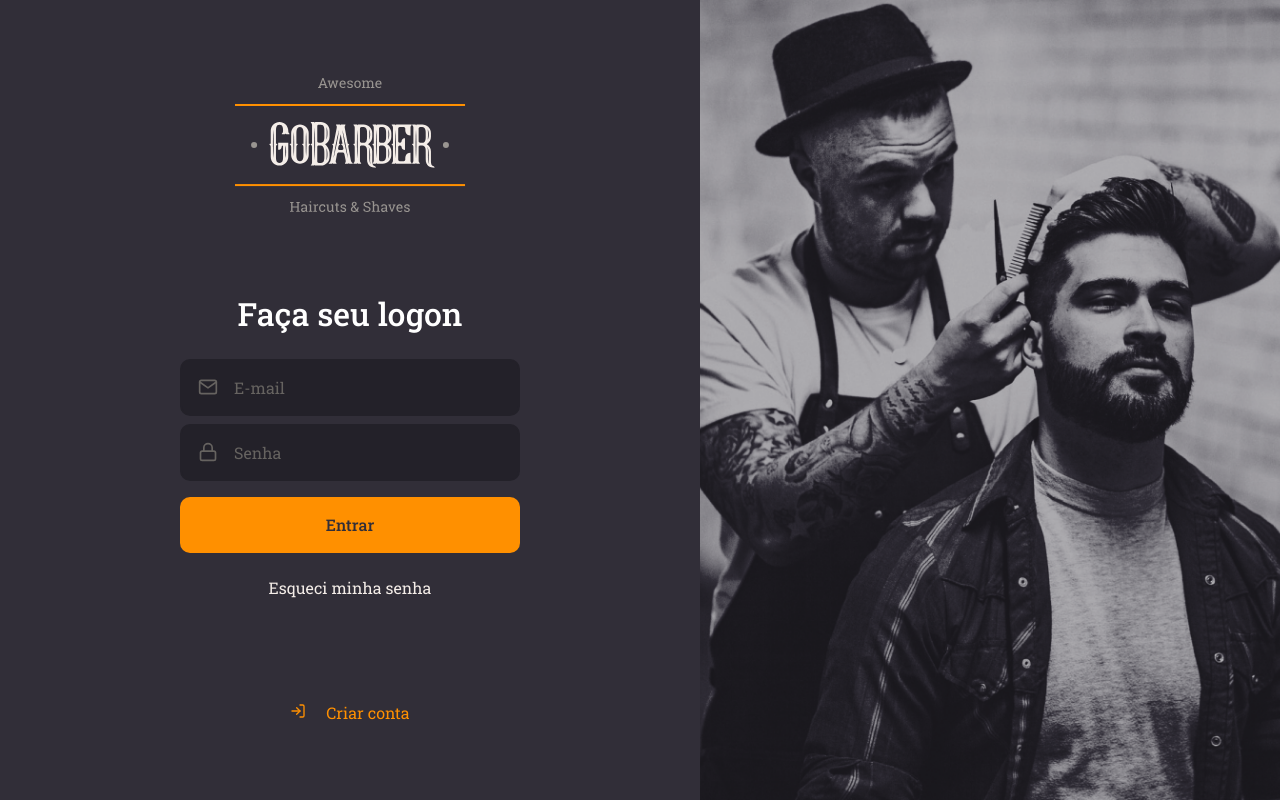
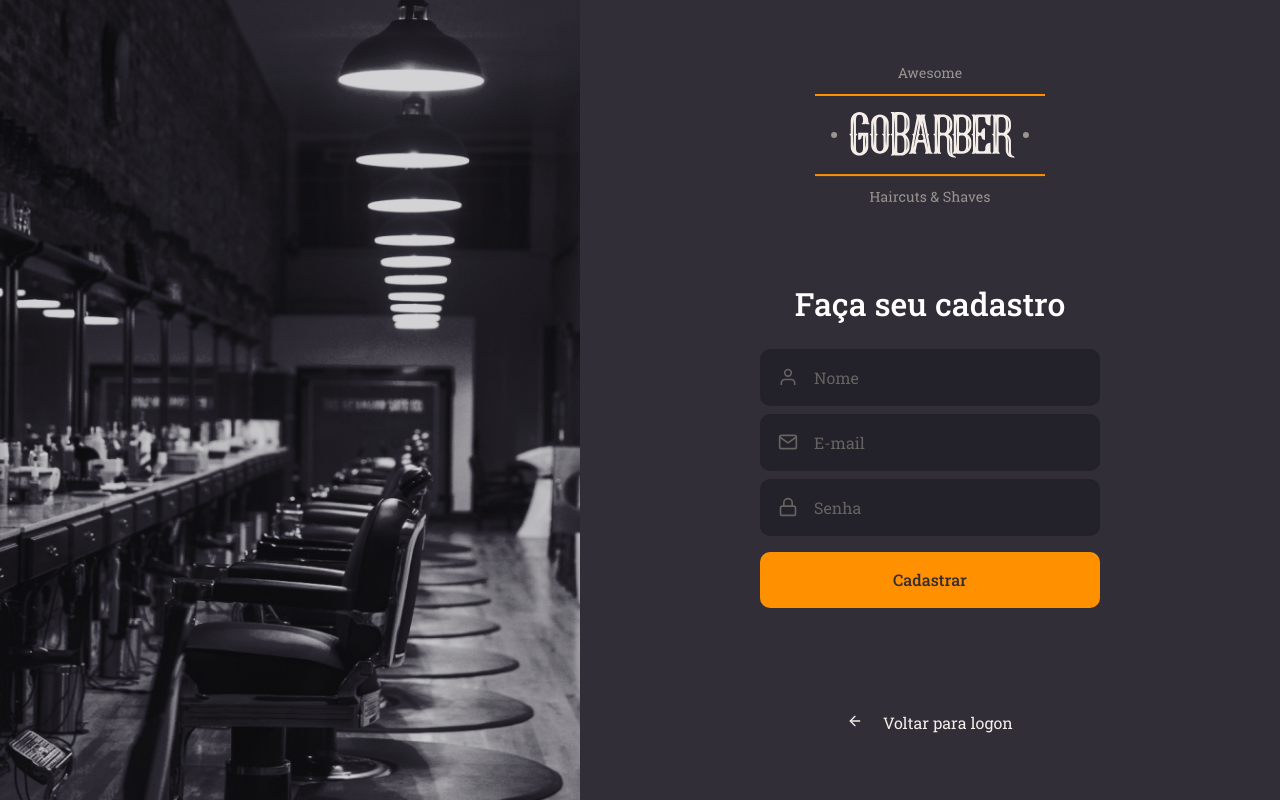
Before and after one commit to melogustavo/Application-Gobarber, a React (Create React App) app in the folder gobarber-frontend/: page /signup in a window 1280 px wide. Built offline with nearby package versions, Linux system fonts and the light colour scheme.

Commit message:
pagina de signup

```diff
--- a/gobarber-frontend/src/App.tsx
+++ b/gobarber-frontend/src/App.tsx
@@ -1,11 +1,12 @@
 import React from 'react';
 
 import Globalstyle from './styles/global';
-import SigniN from './pages/Signin';
+// import SigniN from './pages/Signin';
+import SignUp from './pages/SignUp';
 
 const App: React.FC = () => (
   <>
-    <SigniN />
+    <SignUp />
     <Globalstyle />
   </>
 );
--- /dev/null
+++ b/gobarber-frontend/src/pages/SignUp/index.tsx
@@ -0,0 +1,40 @@
+import React from 'react';
+import { FiArrowLeft, FiMail, FiUser, FiLock } from 'react-icons/fi';
+
+import logo from '../../assets/logo.svg';
+
+import { Background, Container, Content } from './styles';
+import Input from '../../components/Input';
+import Button from '../../components/Button';
+
+const SignUp: React.FC = () => (
+  <Container>
+    <Background />
+    <Content>
+      <img src={logo} alt="gobarber" />
+
+      <form>
+        <h1>Faça seu cadastro</h1>
+
+        <Input name="name" icon={FiUser} placeholder="Nome" />
+
+        <Input name="email" icon={FiMail} placeholder="E-mail" />
+
+        <Input
+          name="password"
+          icon={FiLock}
+          placeholder="Senha"
+          type="password"
+        />
+
+        <Button type="submit">Cadastrar</Button>
+      </form>
+
+      <a href="login">
+        <FiArrowLeft /> Voltar para logon
+      </a>
+    </Content>
+  </Container>
+);
+
+export default SignUp;
--- /dev/null
+++ b/gobarber-frontend/src/pages/SignUp/styles.ts
@@ -0,0 +1,65 @@
+import styled from 'styled-components';
+import { shade } from 'polished';
+
+import signUpBackground from '../../assets/sign-up.png';
+
+export const Container = styled.div`
+  height: 100vh;
+
+  display: flex;
+  align-items: stretch;
+`;
+export const Content = styled.div`
+  display: flex;
+  flex-direction: column;
+  align-items: center;
+
+  place-content: center;
+
+  width: 100%;
+  max-width: 700px;
+
+  form {
+    margin: 80px 0;
+    max-width: 340px;
+    text-align: center;
+    width: 100%;
+
+    h1 {
+      margin-bottom: 24px;
+    }
+
+    a {
+      color: #f4ede8;
+      display: block;
+      margin-top: 24px;
+      text-decoration: none;
+      transition: color 0.2s;
+
+      &:hover {
+        color: ${shade(0.2, '#f4ede8')};
+      }
+    }
+  }
+  /* Esse > a  significa que ele ta pegando apenas o a que ta vindo diretmaente dentro do Content e nada antes... ou seja o a que esta dentro de form nao eh afetado, porque ele tem o form antes. */
+  > a {
+    color: #f4ede8;
+    display: block;
+    margin-top: 24px;
+    text-decoration: none;
+    transition: color 0.2s;
+
+    svg {
+      margin-right: 16px;
+    }
+
+    &:hover {
+      color: ${shade(0.2, '#f4ede8')};
+    }
+  }
+`;
+export const Background = styled.div`
+  flex: 1;
+  background: url(${signUpBackground}) no-repeat center;
+  background-size: cover;
+`;
```
Also changed, not shown: gobarber-frontend/src/assets/sign-up.png (added), gobarber-frontend/src/pages/Signin/styles.ts (renamed from gobarber-frontend/src/pages/Signin/styles.tsx).
